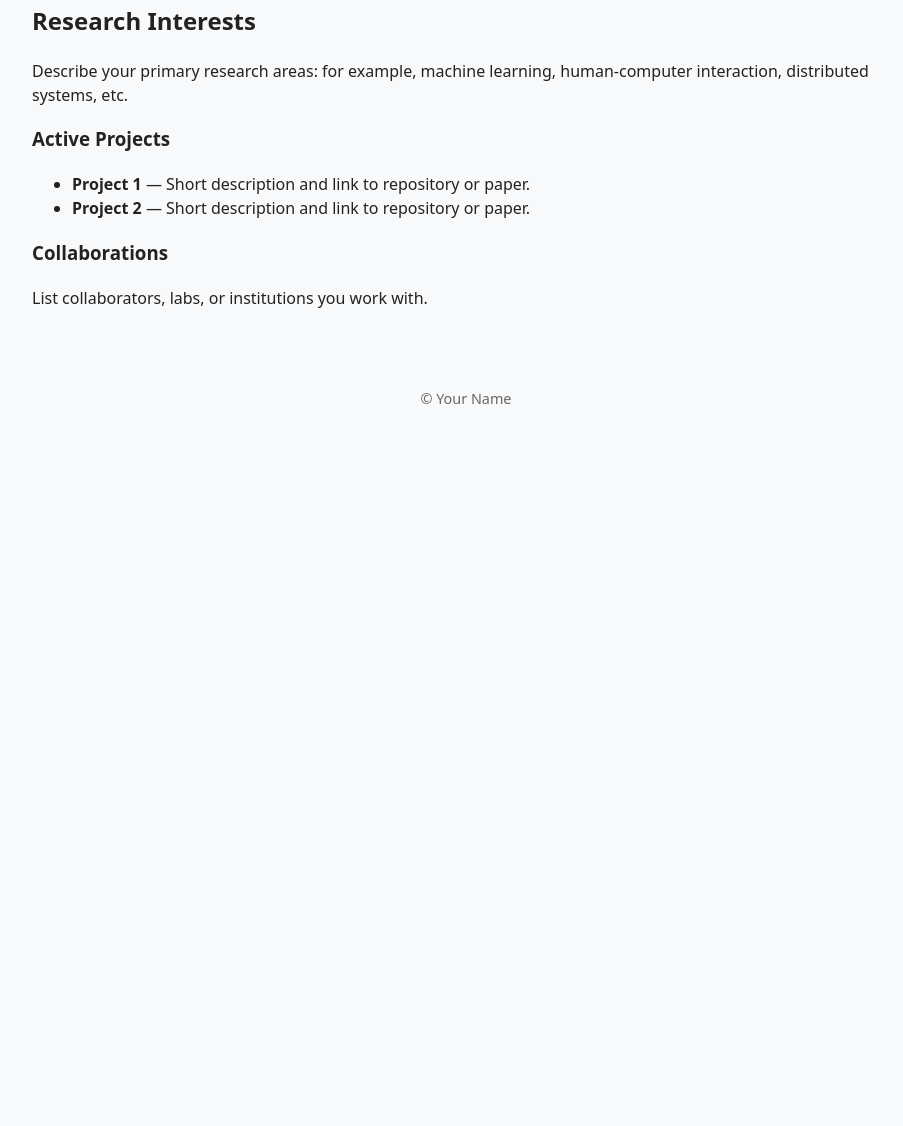
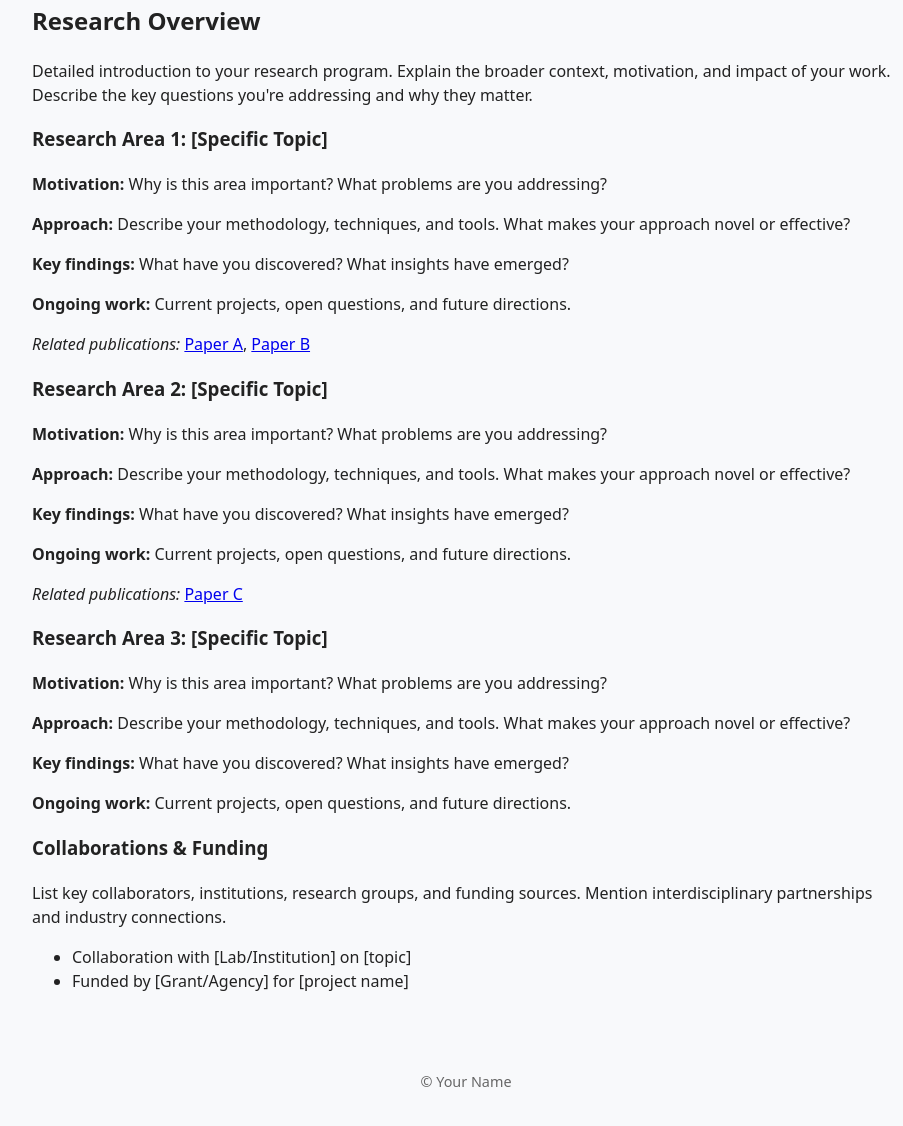
Before and after one commit to phannyd/webpage_try, a plain HTML site: page research.html in a window 1280 px wide. Shown: the part 157-1283 px from the top of the page, without its empty margins (174-1077 px from the left). Before the commit the page ends 800 px from the top, so only its background shows below. Drawn offline with Linux system fonts and the light colour scheme.

Commit message:
Add config.js for personal info, reorganize home and research pages

```diff
--- /dev/null
+++ b/assets/js/config.js
@@ -0,0 +1,7 @@
+// Personal information configuration
+const config = {
+  name: "Your Name",
+  email: "your.email@example.com",
+  field: "[field]",
+  institution: "Your Institution"
+};
--- a/assets/js/main.js
+++ b/assets/js/main.js
@@ -1,3 +1,27 @@
+// Populate personal info from config
+document.addEventListener('DOMContentLoaded', ()=>{
+  // Populate name fields
+  const siteName = document.getElementById('site-name');
+  const heroName = document.getElementById('hero-name');
+  const field = document.getElementById('field');
+  const contactEmail = document.getElementById('contact-email');
+  const footerName = document.getElementById('footer-name');
+
+  if(siteName) siteName.textContent = config.name;
+  if(heroName) heroName.textContent = config.name;
+  if(field) field.textContent = config.field;
+  if(contactEmail) {
+    contactEmail.textContent = config.email;
+    contactEmail.href = 'mailto:' + config.email;
+  }
+  if(footerName) footerName.textContent = config.name;
+
+  // Handle class-based elements (multiple instances)
+  document.querySelectorAll('.site-name').forEach(el => el.textContent = config.name);
+  document.querySelectorAll('.author-name').forEach(el => el.textContent = config.name);
+  document.querySelectorAll('.footer-name').forEach(el => el.textContent = config.name);
+});
+
 // Simple nav toggle for mobile
 function setupToggle(toggleId, navId){
   const t = document.getElementById(toggleId);
--- a/research.html
+++ b/research.html
@@ -5,11 +5,12 @@
   <meta name="viewport" content="width=device-width,initial-scale=1">
   <title>Research — Your Name</title>
   <link rel="stylesheet" href="assets/css/style.css">
+  <script src="assets/js/config.js"></script>
 </head>
 <body>
   <header class="site-header">
     <div class="container header-inner">
-      <h1 class="site-title"><a href="index.html">Your Name</a></h1>
+      <h1 class="site-title"><a href="index.html" class="site-name">Your Name</a></h1>
       <button id="nav-toggle-2" class="nav-toggle">☰</button>
       <nav id="site-nav-2" class="site-nav">
         <a href="research.html">Research</a>
@@ -21,22 +22,40 @@
   </header>
 
   <main class="container">
-    <h2>Research Interests</h2>
-    <p>Describe your primary research areas: for example, machine learning, human-computer interaction, distributed systems, etc.</p>
+    <h2>Research Overview</h2>
+    <p>Detailed introduction to your research program. Explain the broader context, motivation, and impact of your work. Describe the key questions you're addressing and why they matter.</p>
 
-    <h3>Active Projects</h3>
+    <h3>Research Area 1: [Specific Topic]</h3>
+    <p><strong>Motivation:</strong> Why is this area important? What problems are you addressing?</p>
+    <p><strong>Approach:</strong> Describe your methodology, techniques, and tools. What makes your approach novel or effective?</p>
+    <p><strong>Key findings:</strong> What have you discovered? What insights have emerged?</p>
+    <p><strong>Ongoing work:</strong> Current projects, open questions, and future directions.</p>
+    <p><em>Related publications:</em> <a href="publications.html#paper-1">Paper A</a>, <a href="publications.html#paper-2">Paper B</a></p>
+
+    <h3>Research Area 2: [Specific Topic]</h3>
+    <p><strong>Motivation:</strong> Why is this area important? What problems are you addressing?</p>
+    <p><strong>Approach:</strong> Describe your methodology, techniques, and tools. What makes your approach novel or effective?</p>
+    <p><strong>Key findings:</strong> What have you discovered? What insights have emerged?</p>
+    <p><strong>Ongoing work:</strong> Current projects, open questions, and future directions.</p>
+    <p><em>Related publications:</em> <a href="publications.html#paper-3">Paper C</a></p>
+
+    <h3>Research Area 3: [Specific Topic]</h3>
+    <p><strong>Motivation:</strong> Why is this area important? What problems are you addressing?</p>
+    <p><strong>Approach:</strong> Describe your methodology, techniques, and tools. What makes your approach novel or effective?</p>
+    <p><strong>Key findings:</strong> What have you discovered? What insights have emerged?</p>
+    <p><strong>Ongoing work:</strong> Current projects, open questions, and future directions.</p>
+
+    <h3>Collaborations & Funding</h3>
+    <p>List key collaborators, institutions, research groups, and funding sources. Mention interdisciplinary partnerships and industry connections.</p>
     <ul>
-      <li><strong>Project 1</strong> — Short description and link to repository or paper.</li>
-      <li><strong>Project 2</strong> — Short description and link to repository or paper.</li>
+      <li>Collaboration with [Lab/Institution] on [topic]</li>
+      <li>Funded by [Grant/Agency] for [project name]</li>
     </ul>
-
-    <h3>Collaborations</h3>
-    <p>List collaborators, labs, or institutions you work with.</p>
   </main>
 
   <footer class="site-footer">
     <div class="container">
-      <p>© Your Name</p>
+      <p>© <span class="footer-name">Your Name</span></p>
     </div>
   </footer>
   <script src="assets/js/main.js"></script>
```
Also changed, not shown: contact.html (+4 -3 lines), index.html (+39 -14 lines), publications.html (+20 -10 lines), teaching.html (+3 -2 lines).
